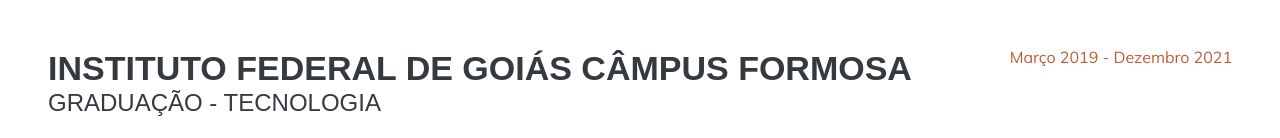
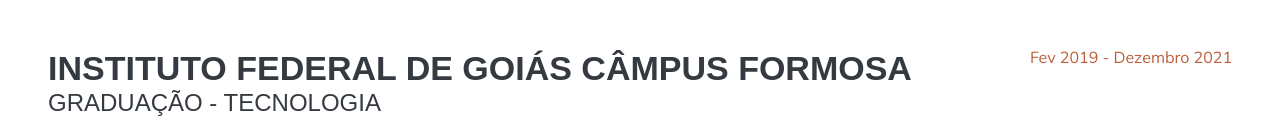
Before and after one commit to Samuel-Amaro/meu-portfolio, a Next.js app: page / in a window 1280 px wide. Shown: the part 768-906 px from the top of the page. Built offline with nearby package versions, Linux system fonts and the light colour scheme; a web font is replaced by a local one.

Commit message:
refactor: modifica data

```diff
--- a/src/components/SectionEducation/index.tsx
+++ b/src/components/SectionEducation/index.tsx
@@ -18,7 +18,7 @@
         </article>
         <aside>
           <p className={styles.sectionEducationdate}>
-            Março 2019 - Dezembro 2021
+            Fev 2019 - Dezembro 2021
           </p>
         </aside>
       </div>
```
